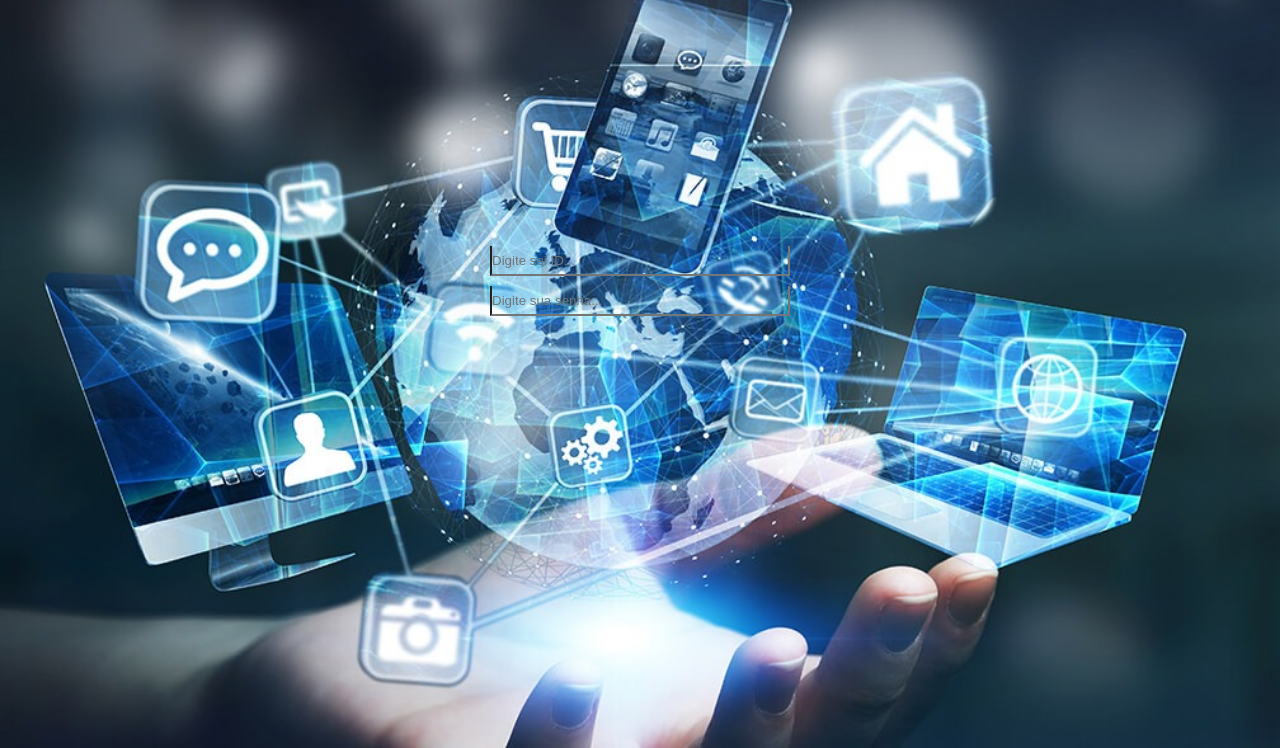
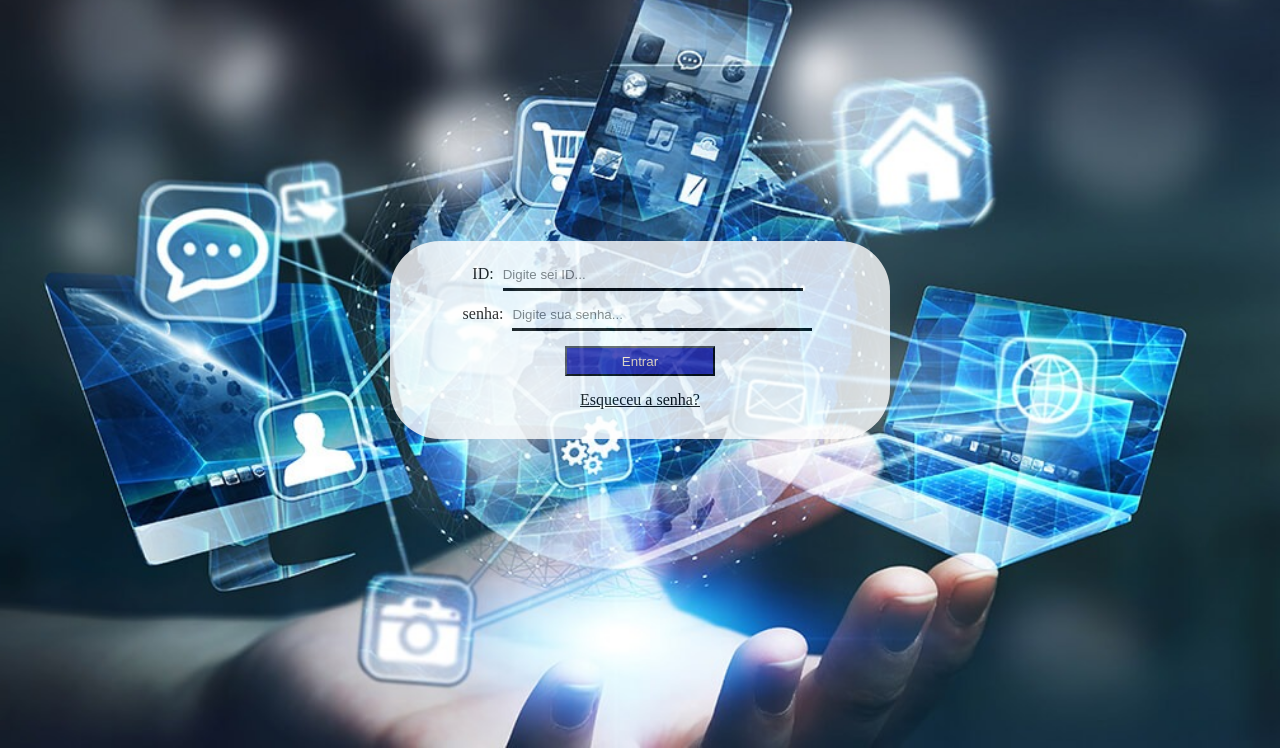
Before and after one commit to ElisbertoJunior/atividade-encontro-remoto, a plain HTML site: page index.html in a window 1280 px wide. Shown: the part 52-800 px from the top of the page. Drawn offline with Linux system fonts and the light colour scheme.

Commit message:
commit final

```diff
--- a/index.html
+++ b/index.html
@@ -23,7 +23,8 @@
 
 
         header {
-            background-color: rgb(81, 99, 104);
+            background-color: rgb(40, 40, 172);
+            opacity: 0.6;
             color: white;
             text-align: center;
         }
@@ -34,18 +35,50 @@
         }
 
         .container{
+            background-color: transparent;
+            width: 500px;
             text-align: center;
-            margin-top: 20%;
+            margin: 20% auto;
         }
 
-        .container input{
+        .row{
+            background: white;
+            border-radius: 50px;
+            opacity: 0.8;
+            padding: 15px;
+        }
+
+        .row input {
             width: 300px;
             height: 30px;
             margin: 5px;
             background-color: transparent;
             border-top: none !important;
-            border-width: none !important;
+            border-left: none !important;
+            border-right: none !important;
+            border-bottom: 3px solid black;
+        }
 
+        .container input:[type="text"]{
+            color: black !important;
+        }
+
+        button{
+            width: 150px !important;
+            height: 30px;
+            margin-top: 10px;
+            background-color: rgb(40, 40, 172);
+            color: bisque;
+            cursor: pointer;
+        }
+
+        p {
+            margin: 15px;
+
+        }
+
+        p > a{
+            color: black;
         }
     </style>
 </head>
@@ -56,8 +89,16 @@
 
     <div class="center">
         <div class="container">
-            <input type="text" placeholder="Digite sei ID..."><br>
-            <input type="text" placeholder="Digite sua senha...">
+            <div class="row">
+                <label>ID:</label>
+                <input type="text" placeholder="Digite sei ID..."><br>
+                <label>senha:</label>
+                <input type="text" placeholder="Digite sua senha..."><br>
+                <button>Entrar</button><br>
+
+                <p><a href="">Esqueceu a senha?</a></p>
+            </div>
+
         </div>
     </div>
 
```
